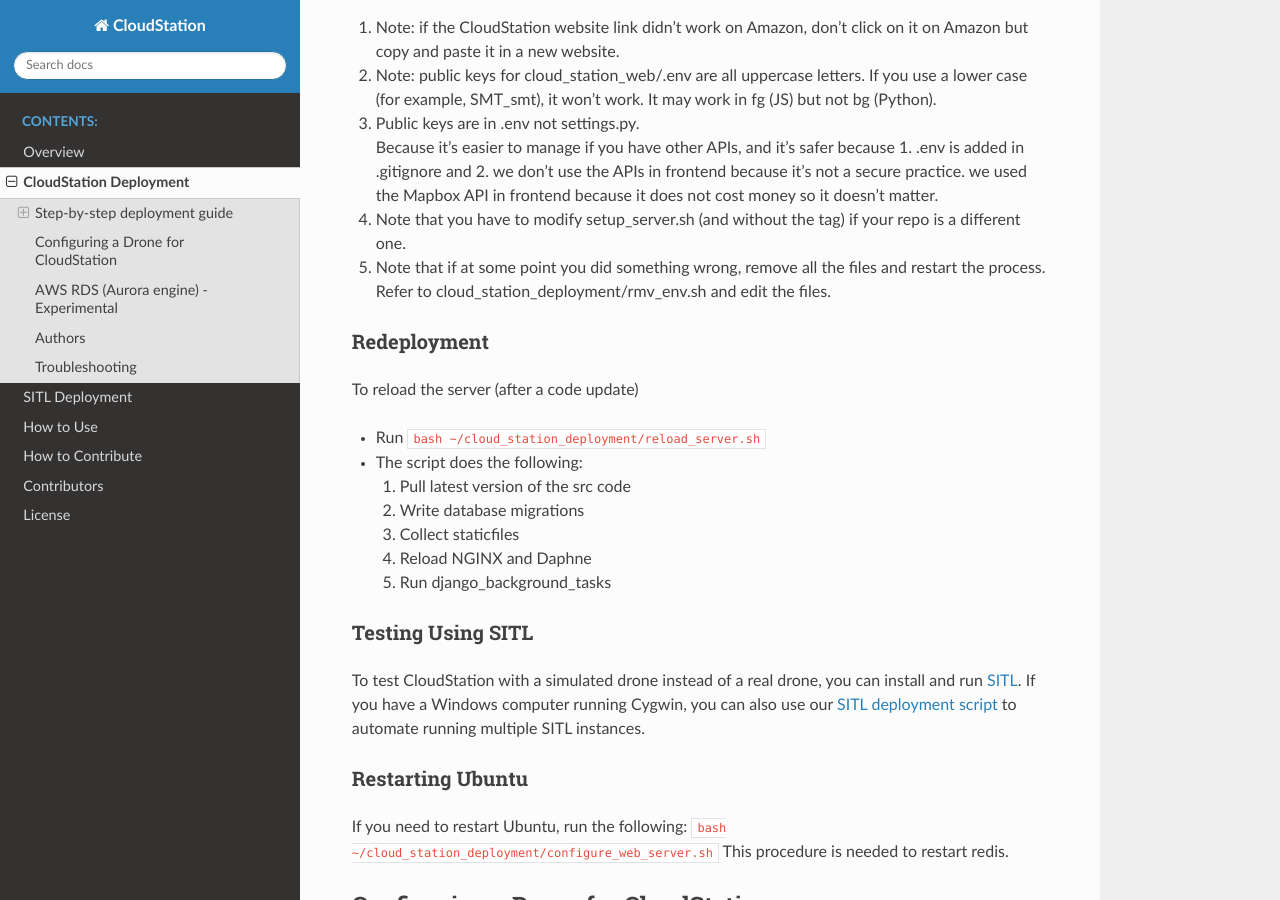
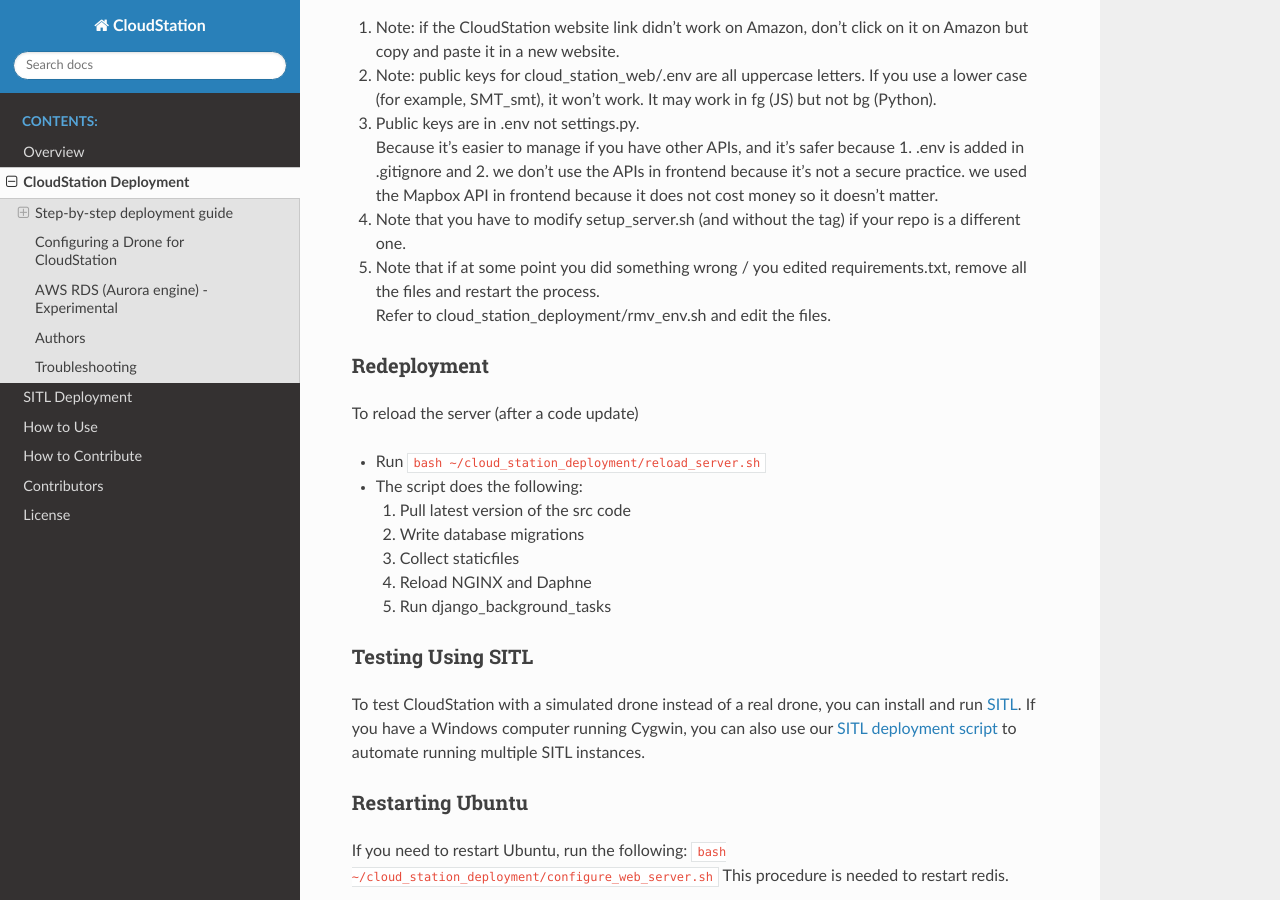
Before and after one commit to CloudStationTeam/docs, a Sphinx documentation site: the page built from source/deployment.md, in a window 1280 px wide and 900 px high, scrolled down 2337 px. Built offline with Sphinx 7.4.7 and the Read the Docs theme 2.0.0, drawn with Linux system fonts in a browser that asks for light colours.

Commit message:
Update deployment.md

```diff
--- a/source/deployment.md
+++ b/source/deployment.md
@@ -73,7 +73,7 @@
 
 4. Note that you have to modify setup_server.sh (and without the tag) if your repo is a different one.
 
-5. Note that if at some point you did something wrong, remove all the files and restart the process. \
+5. Note that if at some point you did something wrong / you edited requirements.txt, remove all the files and restart the process. \
 Refer to cloud_station_deployment/rmv_env.sh and edit the files.
 
 
```
